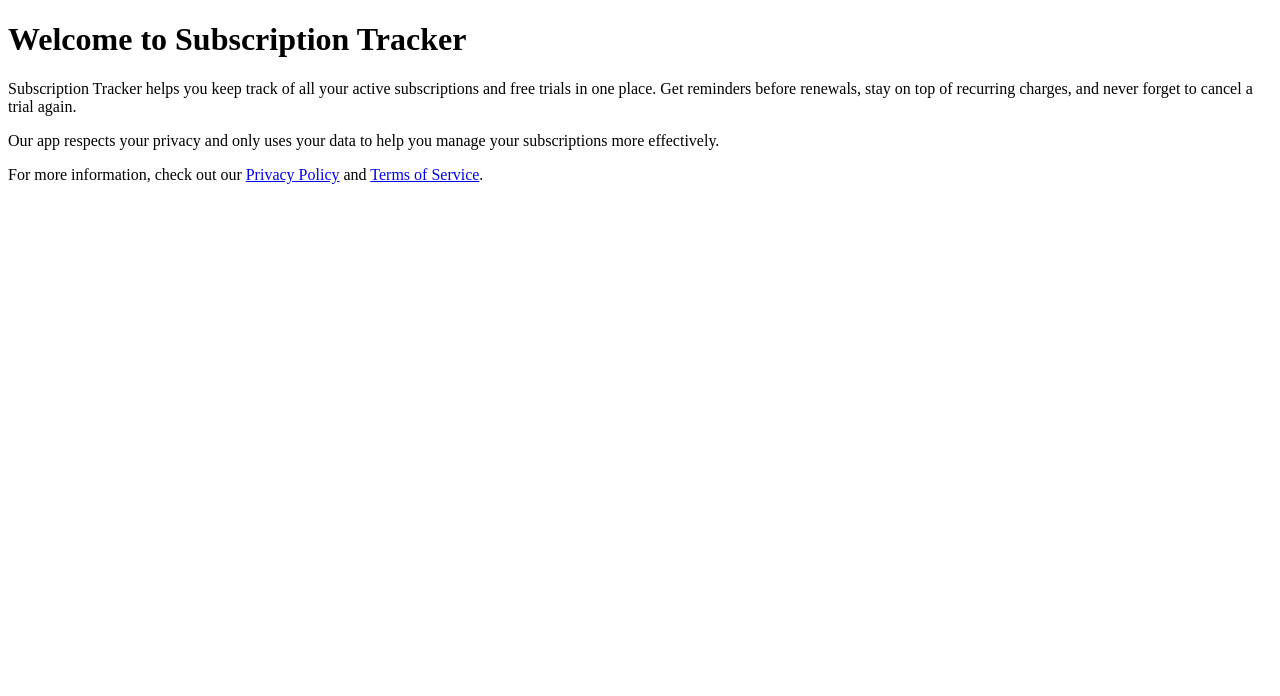
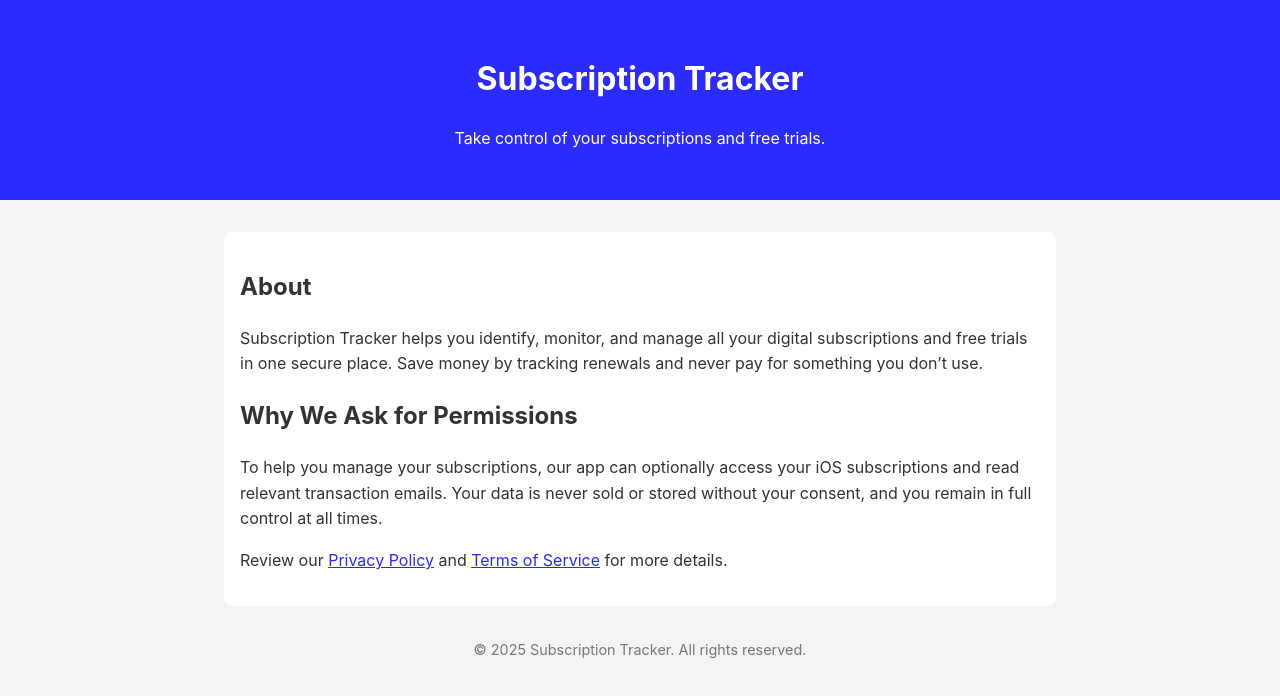
Before and after one commit to thomas0050/FreeT, a plain HTML site: page index.html in a window 1280 px wide. Drawn offline with Linux system fonts and the light colour scheme.

Commit message:
Update index.html

```diff
--- a/index.html
+++ b/index.html
@@ -4,11 +4,55 @@
   <meta charset="UTF-8" />
   <meta name="viewport" content="width=device-width, initial-scale=1.0"/>
   <title>Subscription Tracker</title>
+  <style>
+    body {
+      font-family: -apple-system, BlinkMacSystemFont, 'Segoe UI', Roboto, Helvetica, Arial, sans-serif;
+      margin: 0;
+      padding: 0;
+      line-height: 1.6;
+      background: #f4f4f4;
+      color: #333;
+    }
+    header {
+      background: #2b2bff;
+      color: white;
+      padding: 2rem;
+      text-align: center;
+    }
+    main {
+      max-width: 800px;
+      margin: 2rem auto;
+      padding: 1rem;
+      background: white;
+      border-radius: 8px;
+    }
+    a {
+      color: #2b2bff;
+    }
+    footer {
+      text-align: center;
+      margin-top: 2rem;
+      font-size: 0.9em;
+      color: #777;
+    }
+  </style>
 </head>
 <body>
-  <h1>Welcome to Subscription Tracker</h1>
-  <p>Subscription Tracker helps you keep track of all your active subscriptions and free trials in one place. Get reminders before renewals, stay on top of recurring charges, and never forget to cancel a trial again.</p>
-  <p>Our app respects your privacy and only uses your data to help you manage your subscriptions more effectively.</p>
-  <p>For more information, check out our <a href="privacy.html">Privacy Policy</a> and <a href="terms.html">Terms of Service</a>.</p>
+  <header>
+    <h1>Subscription Tracker</h1>
+    <p>Take control of your subscriptions and free trials.</p>
+  </header>
+  <main>
+    <h2>About</h2>
+    <p>Subscription Tracker helps you identify, monitor, and manage all your digital subscriptions and free trials in one secure place. Save money by tracking renewals and never pay for something you don’t use.</p>
+
+    <h2>Why We Ask for Permissions</h2>
+    <p>To help you manage your subscriptions, our app can optionally access your iOS subscriptions and read relevant transaction emails. Your data is never sold or stored without your consent, and you remain in full control at all times.</p>
+
+    <p>Review our <a href="privacy.html">Privacy Policy</a> and <a href="terms.html">Terms of Service</a> for more details.</p>
+  </main>
+  <footer>
+    &copy; 2025 Subscription Tracker. All rights reserved.
+  </footer>
 </body>
 </html>
```
